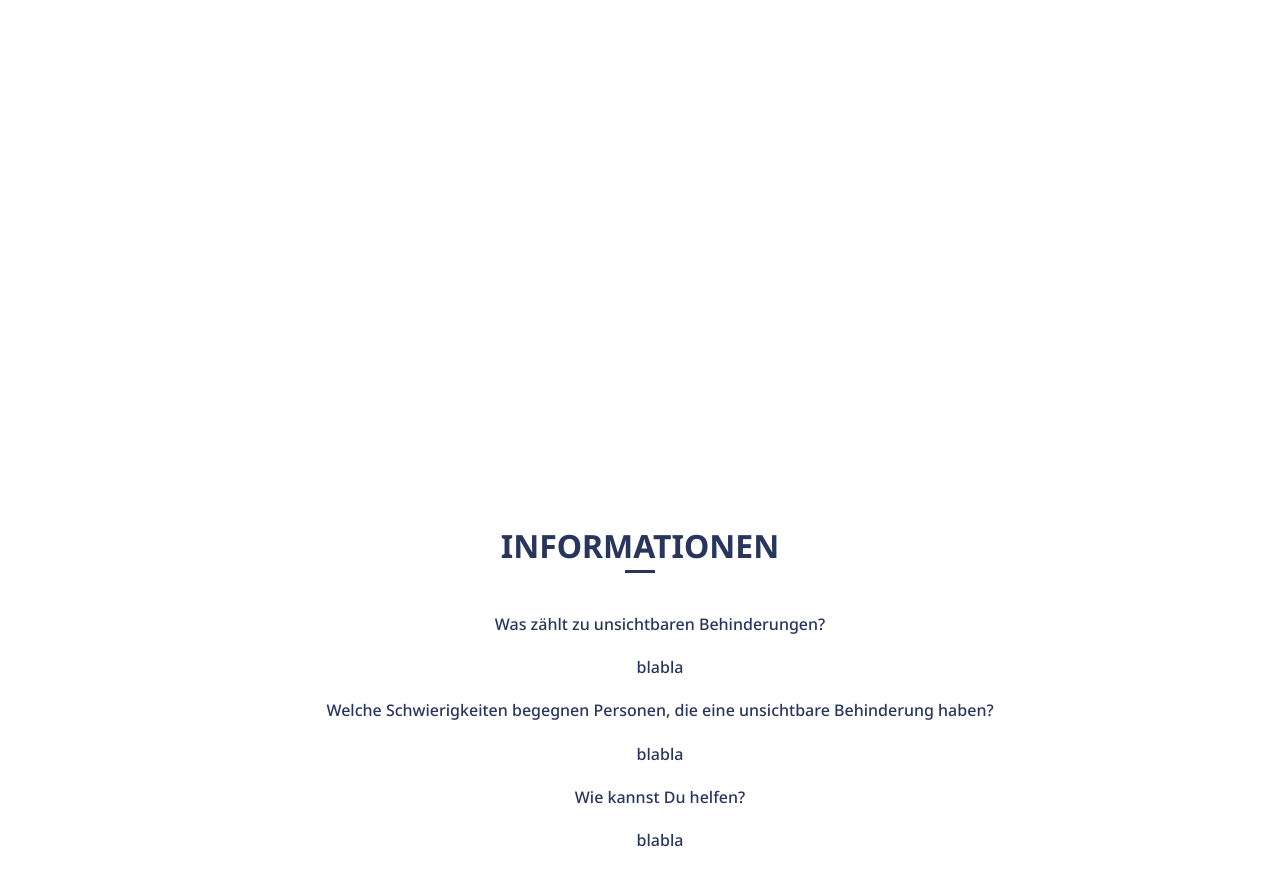
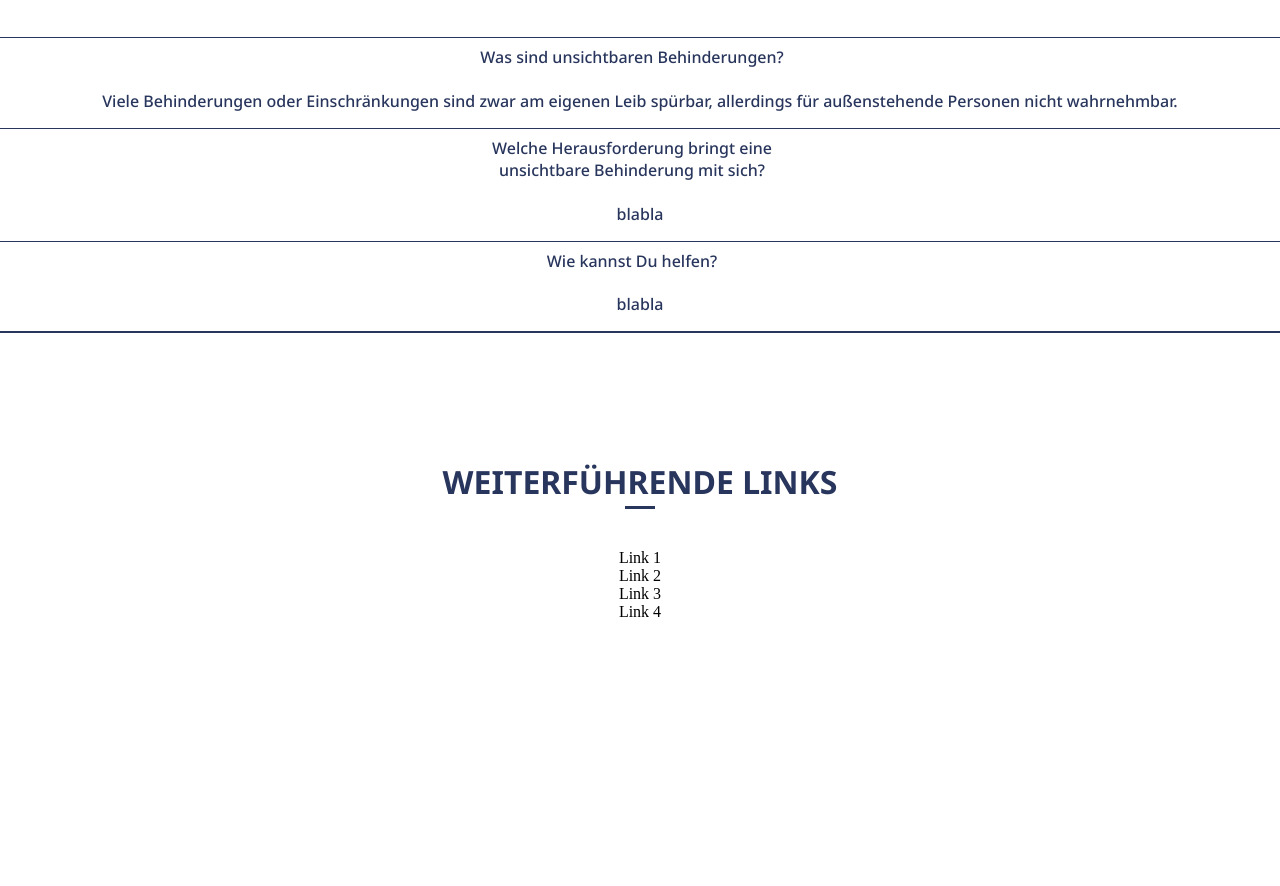
Before and after one commit to kimkarn/kimkarn.github.io, a plain HTML site: page index.html in a window 1280 px wide. Shown: the part 1262-2148 px from the top of the page. Drawn offline with nearby package versions, Linux system fonts and the light colour scheme.

Commit message:
add link section

```diff
--- a/css/style.css
+++ b/css/style.css
@@ -41,6 +41,7 @@ p {
   font-family: "Noto Sans", sans-serif;
   font-weight: 500;
   color: #28355c;
+  margin-left: -1em;
 }
 
 hr {
@@ -141,6 +142,36 @@ header nav ul li:hover {
 }
 
 /* INFO *********************************/
+#info p {
+  width: 100%;
+  margin: 1em auto 1em auto;
+}
+
+#info ul {
+  display: contents;
+}
+
+#info h3 {
+  margin-top: -13em;
+}
+
+#info h4 {
+  margin-top: -2em;
+}
+
+#info ul hr {
+  width: 100%;
+  height: 0.1em;
+}
+
+/* LINK *********************************/
+
+#link h3 {
+  margin-top: -9em;
+}
+#link ul {
+  display: contents;
+}
 
 /* MEDIA QUERIES *********************************/
 
@@ -167,7 +198,7 @@ header nav ul li {
 }
 
 h3 {
-  padding-top: 12%;
+  padding-top: 2%;
 }
 
 #about p {
--- a/index.html
+++ b/index.html
@@ -57,26 +57,41 @@
       </p>
     </section>
 
-    <!-- WORK ---------------------------------------------------->
+    <!-- INFO ---------------------------------------------------->
 
     <section id="info">
       <h3>Informationen</h3>
       <hr />
-      <div id="projects">
       <ul>
-          <h4>Was zählt zu unsichtbaren Behinderungen?</h4>
-          <p>blabla</p>
+        <hr />
+        <h4>Was sind unsichtbaren Behinderungen?</h4>
+        <p>
+          Viele Behinderungen oder Einschränkungen sind zwar am eigenen Leib
+          spürbar, allerdings für außenstehende Personen nicht wahrnehmbar.
+        </p>
+        <hr />
         <h4>
-            Welche Schwierigkeiten begegnen Personen, die eine unsichtbare
-            Behinderung haben?
+          Welche Herausforderung bringt eine <br />
+          unsichtbare Behinderung mit sich?
         </h4>
         <p>blabla</p>
+        <hr />
         <h4>Wie kannst Du helfen?</h4>
         <p>blabla</p>
+        <hr />
       </ul>
-      </div>
     </section>
 
+    <section id="link">
+      <h3>Weiterführende Links</h3>
+      <hr />
+      <ul>
+        <li>Link 1</li>
+        <li>Link 2</li>
+        <li>Link 3</li>
+        <li>Link 4</li>
+      </ul>
+    </section>
     <script
       src="https://code.jquery.com/jquery-1.12.4.min.js"
       integrity="sha256-ZosEbRLbNQzLpnKIkEdrPv7lOy9C27hHQ+Xp8a4MxAQ="
```
Lines whose indentation alone changed are shown as unchanged.
